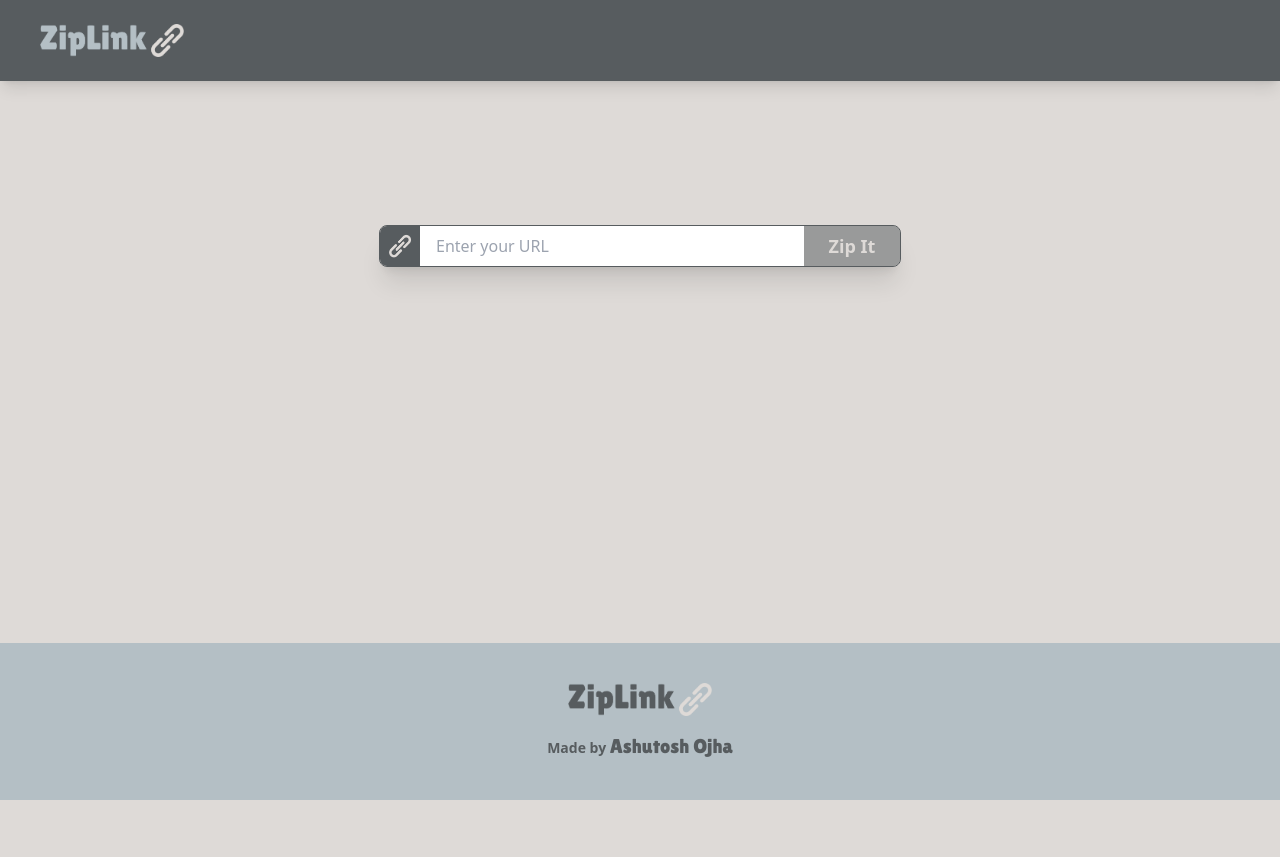
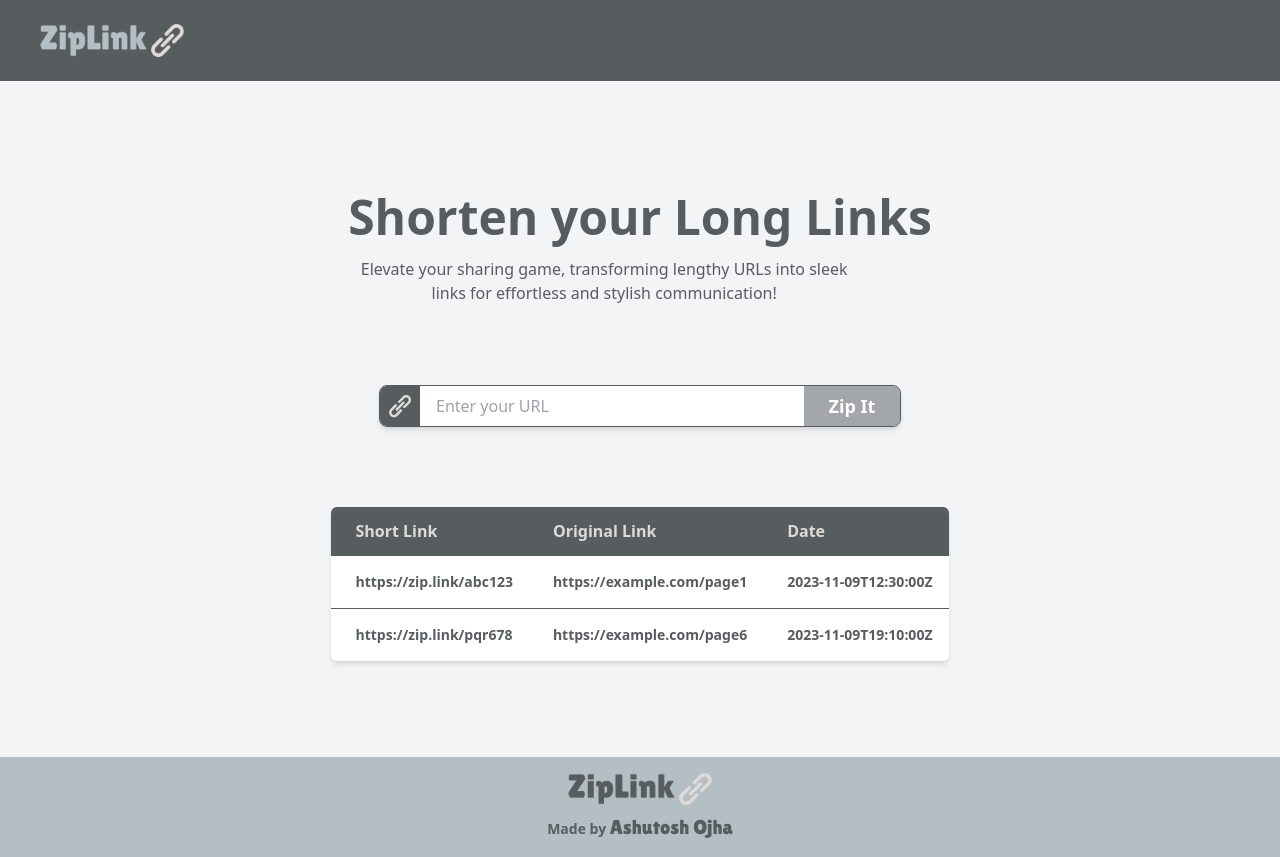
Before and after one commit to leoAshu/zip-link, a Next.js app: page / in a window 1280 px wide. Before the commit the page ends 800 px from the top, so only its background shows below. Built offline with nearby package versions, Linux system fonts and the light colour scheme.

Commit message:
designs the content section

```diff
--- /dev/null
+++ b/app/components/Content.tsx
@@ -0,0 +1,184 @@
+const urls = [
+    {
+        originalUrl: 'https://example.com/page1',
+        shortUrl: 'https://zip.link/abc123',
+        createdAt: '2023-11-09T12:30:00Z',
+    },
+    // {
+    //     originalUrl: 'https://example.com/page2',
+    //     shortUrl: 'https://zip.link/def456',
+    //     createdAt: '2023-11-09T13:45:00Z',
+    // },
+    // {
+    //     originalUrl: 'https://example.com/page3',
+    //     shortUrl: 'https://zip.link/ghi789',
+    //     createdAt: '2023-11-09T15:20:00Z',
+    // },
+    // {
+    //     originalUrl: 'https://example.com/page4',
+    //     shortUrl: 'https://zip.link/jkl012',
+    //     createdAt: '2023-11-09T16:40:00Z',
+    // },
+    // {
+    //     originalUrl: 'https://example.com/page5',
+    //     shortUrl: 'https://zip.link/mno345',
+    //     createdAt: '2023-11-09T17:55:00Z',
+    // },
+    {
+        originalUrl: 'https://example.com/page6',
+        shortUrl: 'https://zip.link/pqr678',
+        createdAt: '2023-11-09T19:10:00Z',
+    },
+    // {
+    //     originalUrl: 'https://example.com/page7',
+    //     shortUrl: 'https://zip.link/stu901',
+    //     createdAt: '2023-11-09T20:25:00Z',
+    // },
+    // {
+    //     originalUrl: 'https://example.com/page8',
+    //     shortUrl: 'https://zip.link/vwx234',
+    //     createdAt: '2023-11-09T21:40:00Z',
+    // },
+    // {
+    //     originalUrl: 'https://example.com/page9',
+    //     shortUrl: 'https://zip.link/yza567',
+    //     createdAt: '2023-11-09T22:55:00Z',
+    // },
+    // {
+    //     originalUrl: 'https://example.com/page10',
+    //     shortUrl: 'https://zip.link/bcd890',
+    //     createdAt: '2023-11-09T23:59:00Z',
+    // },
+]
+
+const Content = () => {
+    return (
+        <section className="flex flex-1 flex-col items-center justify-start bg-gray-100 py-24">
+            <div className="mt-4 mb-20 text-center">
+                <h2 className="text-3xl md:text-5xl font-bold text-[#575C5F]">
+                    Shorten your Long Links
+                </h2>
+                <p className="mt-4 max-w-md text-sm md:text-base md:max-w-lg text-[#575C5F]">
+                    Elevate your sharing game, transforming lengthy URLs into
+                    sleek links for effortless and stylish communication!
+                </p>
+            </div>
+
+            <div className="flex flex-col justify-center items-center">
+                <div className="flex rounded-lg border border-[#575C5F] shadow-md overflow-hidden mb-20">
+                    <div className="p-2 bg-[#575C5F] flex justify-center items-center">
+                        <img
+                            src="/icons/url.png"
+                            alt="url"
+                            className="h-6 w-6"
+                        />
+                    </div>
+
+                    <input
+                        type="text"
+                        placeholder="Enter your URL"
+                        className="w-96 pl-4 outline-none"
+                    />
+
+                    <button className="w-24 text-white text-lg font-semibold bg-[#575C5F]/50 hover:bg-[#575C5F] transition-all duration-300">
+                        Zip It
+                    </button>
+                </div>
+
+                <div className="shadow-md rounded-md overflow-hidden min-w-[75%] lg:min-w-[45%]">
+                    <table className="min-w-full">
+                        <thead className="bg-[#575C5F] text-[#DEDAD7] text-left">
+                            <tr>
+                                <th className="p-3 pl-6">Short Link</th>
+                                <th className="p-3 pl-6">Original Link</th>
+                                <th className="p-3 pl-6">Date</th>
+                            </tr>
+                        </thead>
+                        <tbody>
+                            {urls.map((item, index) => (
+                                <tr
+                                    key={index}
+                                    className="text-sm font-semibold text-[#575C5F] bg-white border-t border-t-[#575C5F]"
+                                >
+                                    <td className="p-4 pl-6">
+                                        {item.shortUrl}
+                                    </td>
+                                    <td className="p-4 pl-6">
+                                        {item.originalUrl}
+                                    </td>
+                                    <td className="p-4 pl-6">
+                                        {item.createdAt}
+                                    </td>
+                                </tr>
+                            ))}
+                        </tbody>
+                    </table>
+                </div>
+            </div>
+        </section>
+
+        // <section className="flex flex-1 flex-col items-center justify-start">
+        //     <div className="p-16 flex flex-col justify-center items-start">
+        //         <h2 className="text-3xl md:text-5xl font-[#575C5F]">
+        //             Shorten your Loooooong Links
+        //         </h2>
+
+        //         <p className="mt-4 max-w-sm text-sm md:text-base md:max-w-lg">
+        //             Elevate your sharing game, transforming lengthy URLs into
+        //             sleek links for effortless and stylish communication!
+        //         </p>
+        //     </div>
+
+        //     <div className="flex flex-col justify-center items-center">
+        //         <div className="flex rounded-lg border border-[#575C5F] shadow-md overflow-hidden">
+        //             <div className="p-2 bg-[#575C5F] flex justify-center items-center">
+        //                 <img
+        //                     src="/icons/url.png"
+        //                     alt="url"
+        //                     className="h-6 w-6"
+        //                 />
+        //             </div>
+
+        //             <input
+        //                 type="text"
+        //                 placeholder="Enter your URL"
+        //                 className="w-96 pl-4 outline-none"
+        //             />
+
+        //             <button className="w-24 text-white text-lg font-semibold bg-[#575C5F]/50 hover:bg-[#575C5F] transition-all duration-300">
+        //                 Zip It
+        //             </button>
+        //         </div>
+
+        //         <div className="shadow-md rounded-md overflow-hidden">
+        //             <table>
+        //                 <thead>
+        //                     <tr className="text-left bg-[#575C5F] text-[#DEDAD7]">
+        //                         <th className="p-2 pl-6">Short Link</th>
+        //                         <th className="p-2 pl-6">Original Link</th>
+        //                         <th className="p-2 pl-6">Date</th>
+        //                     </tr>
+        //                 </thead>
+        //                 <tbody>
+        //                     {urls.map((item) => (
+        //                         <tr className="text-xs lg:text-sm font-semibold text-[#575C5F] bg-transparent border-t border-t-[#575C5F]">
+        //                             <td className="p-2 py-3 pl-6">
+        //                                 {item.shortUrl}
+        //                             </td>
+        //                             <td className="p-2 py-3 pl-6">
+        //                                 {item.originalUrl}
+        //                             </td>
+        //                             <td className="p-2 py-3 pl-6">
+        //                                 {item.createdAt}
+        //                             </td>
+        //                         </tr>
+        //                     ))}
+        //                 </tbody>
+        //             </table>
+        //         </div>
+        //     </div>
+        // </section>
+    )
+}
+
+export default Content
--- a/app/ui/Footer.tsx
+++ b/app/components/Footer.tsx
@@ -1,19 +1,19 @@
 const Footer = () => {
     return (
-        <header className="py-10 bg-[#B4BFC5] absolute bottom-0 left-0 right-0 flex flex-col items-center justify-center">
+        <footer className="py-4 bg-[#B4BFC5] flex flex-col items-center justify-center ">
             <img
                 src="/logo/logo-no-background-dark.png"
                 alt="logo"
                 className="w-36"
             />
 
-            <p className="text-sm font-bold mt-4 text-[#575C5F]">
+            <p className="text-sm font-bold mt-2 text-[#575C5F]">
                 Made by{'  '}
                 <span className="footer-name text-xl font-normal">
                     Ashutosh Ojha
                 </span>
             </p>
-        </header>
+        </footer>
     )
 }
 
--- a/app/globals.css
+++ b/app/globals.css
@@ -21,11 +21,6 @@
     src: url('/fonts/Lilita One Regular.ttf');
 }
 
-body {
-    background-color: #dedad7;
-    color: #575c5f;
-}
-
 .footer-name {
     font-family: 'lilita';
 }
--- a/app/page.tsx
+++ b/app/page.tsx
@@ -1,10 +1,10 @@
-import Content from './ui/Content'
-import Header from './ui/Header'
-import Footer from './ui/Footer'
+import Content from './components/Content'
+import Header from './components/Header'
+import Footer from './components/Footer'
 
 export default function Home() {
     return (
-        <div className="app">
+        <div className="flex flex-col min-h-screen">
             <Header />
             <Content />
             <Footer />
--- a/app/ui/Content.tsx
+++ /dev/null
@@ -1,23 +0,0 @@
-const Content = () => {
-    return (
-        <section className="py-36 flex items-center justify-center">
-            <div className="flex rounded-lg border border-[#575C5F] shadow-xl overflow-hidden">
-                <div className="p-2 w-10 bg-[#575C5F] flex justify-center items-center">
-                    <img src="/icons/url.png" alt="url" className="h-6 w-6" />
-                </div>
-
-                <input
-                    type="text"
-                    placeholder="Enter your URL"
-                    className="w-96 pl-4 outline-none"
-                />
-
-                <button className="w-24 text-[#DEDAD7] text-lg font-semibold bg-[#575C5F]/50 hover:bg-[#575C5F] transition-all duration-300">
-                    Zip It
-                </button>
-            </div>
-        </section>
-    )
-}
-
-export default Content
```
Also changed, not shown: app/components/Header.tsx (renamed from app/ui/Header.tsx).
